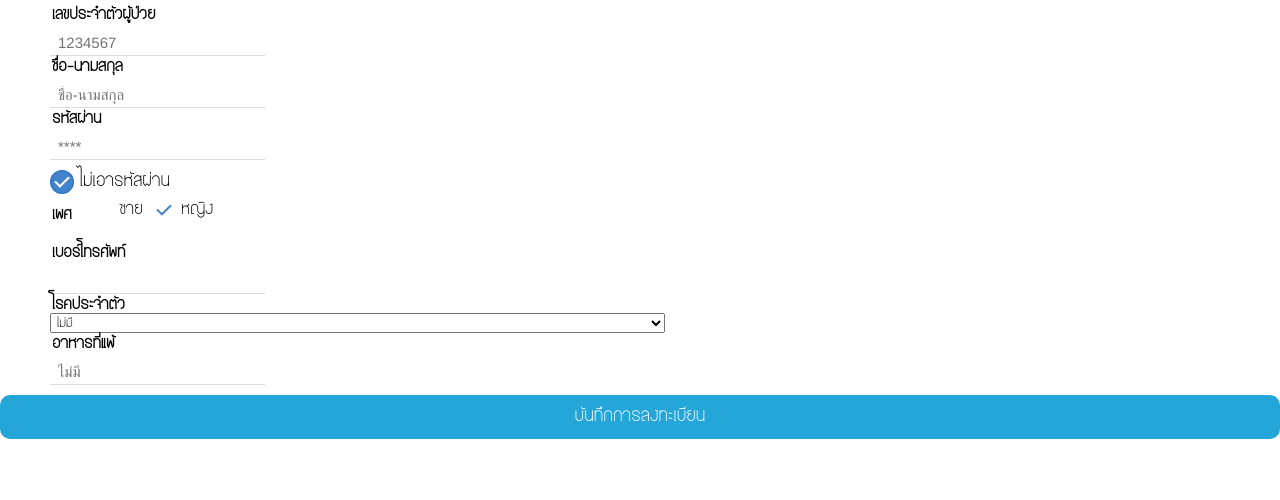
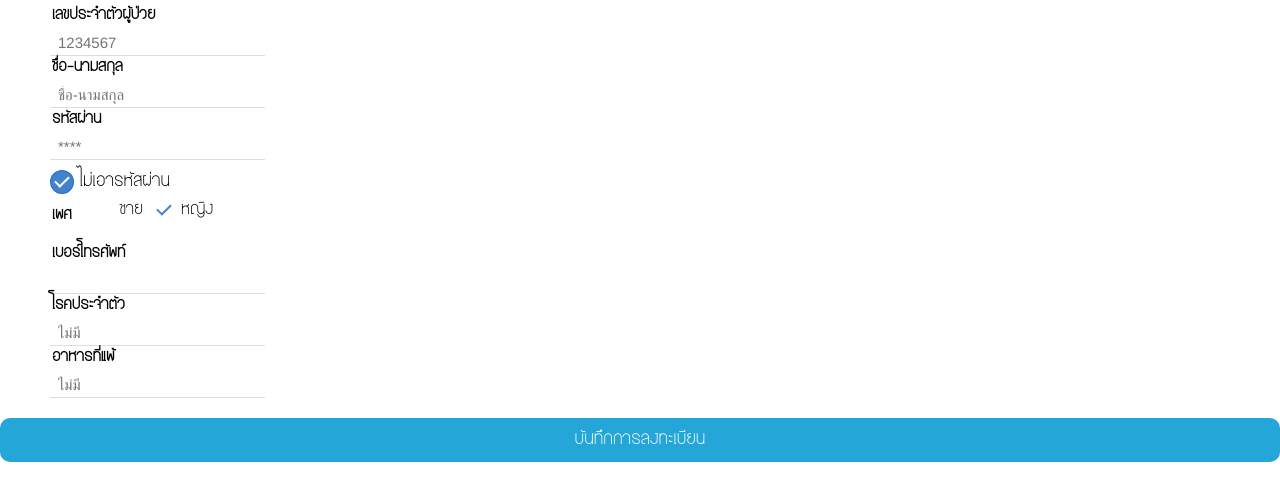
Before and after one commit to beepueng/test_profes, a plain HTML site: page register.html in a window 1280 px wide. Shown: the part 58-558 px from the top of the page. Drawn offline with Linux system fonts and the light colour scheme.

Commit message:
แก้3

```diff
--- a/register.html
+++ b/register.html
@@ -70,15 +70,7 @@
             <div class="form-row" style="margin-top:0px;margin-left:50px;">
                <form id="form_register">
         โรคประจำตัว<br></form>
-                <select id="dropdown_register" name="gender" style="margin-top: -50px; margin-left: 0px;">
-                    <option value="male">ไม่มี</option>
-                    <option value="male">เบาหวาน</option>
-                     <option value="male">มะเร็ง</option>
-                     <option value="male">ไต</option>
-                     <option value="male">ไมเกรน</option>
-                     <option value="male">กระเพาะอาหาร</option>
-                  </select>
-
+               <input type="password" class="text-input--underbar width-full" placeholder="ไม่มี" value="">
             </div>
 
             <div class="form-row" style="margin-top:0px;margin-left:50px;">
@@ -93,7 +85,7 @@
 
             <div class="vspc form-row">
                 <form action="welcomepageDoc.html" method="get" id="newUserForm">
-                    <button class="button button--large--cta" style="margin-top:10px; font-family:WDB_Bangna;border-radius:10px;">บันทึกการลงทะเบียน</button><br>
+                    <button class="button button--large--cta" style="margin-top:20px; font-family:WDB_Bangna;border-radius:10px;">บันทึกการลงทะเบียน</button><br>
                 </form>
             </div>
         </div>
```
